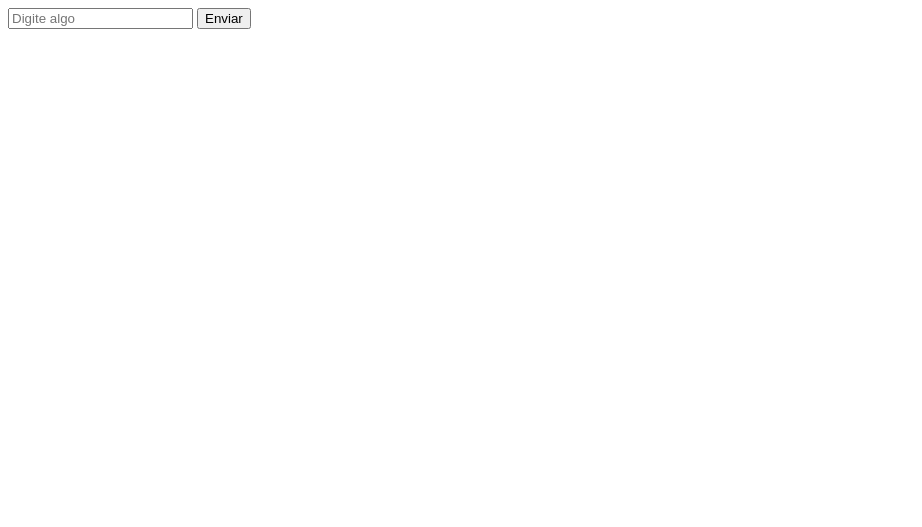
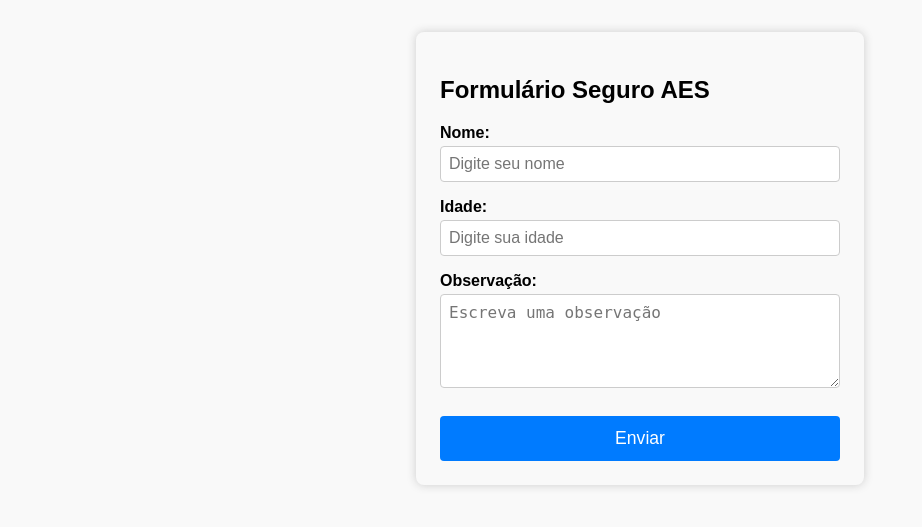
Before and after one commit to rafa-antoniassi/pocs, a Flask app: page / in a window 1280 px wide. Shown: the top 527 px of the page, without its empty margins (0-922 px from the left). Run offline with Flask 3, Linux system fonts and the light colour scheme.

Commit message:
Otimizando script

```diff
--- a/ia_pocs/project/app.py
+++ b/ia_pocs/project/app.py
@@ -1,13 +1,13 @@
+import json
 from base64 import b64decode
 
 from Crypto.Cipher import AES
-from Crypto.Util.Padding import unpad
-from flask import Flask, render_template, request
+from Crypto.Util.Padding import pad, unpad
+from flask import Flask, jsonify, render_template, request
 
 app = Flask(__name__)
 
-# A mesma chave usada no JS (16, 24 ou 32 bytes)
-SECRET_KEY = b"0123456789abcdef"
+SECRET_KEY = b"0123456789abcdef"  # 16 bytes para AES-128
 
 
 @app.route("/")
@@ -23,8 +23,9 @@ def submit():
 
     cipher = AES.new(SECRET_KEY, AES.MODE_CBC, iv)
     decrypted = unpad(cipher.decrypt(ciphertext), AES.block_size)
+    decrypted_json = json.loads(decrypted.decode())
 
-    return {"received": decrypted.decode()}, 200
+    return jsonify({"received": decrypted_json}), 200
 
 
 if __name__ == "__main__":
--- a/ia_pocs/project/static/script.js
+++ b/ia_pocs/project/static/script.js
@@ -1,12 +1,15 @@
 async function send() {
-  const msg = document.getElementById("message").value;
+  const nome = document.getElementById("nome").value;
+  const idade = document.getElementById("idade").value;
+  const obs = document.getElementById("obs").value;
 
-  // Chave e IV precisam ser as mesmas do servidor
+  const dataObj = { nome, idade, observacao: obs };
+  const dataStr = JSON.stringify(dataObj);
+
   const key = new TextEncoder().encode("0123456789abcdef"); // 16 bytes
   const iv = crypto.getRandomValues(new Uint8Array(16));
-
   const enc = new TextEncoder();
-  const data = enc.encode(msg);
+  const encoded = enc.encode(dataStr);
 
   const cryptoKey = await crypto.subtle.importKey(
     "raw",
@@ -19,19 +22,24 @@ async function send() {
   const encrypted = await crypto.subtle.encrypt(
     { name: "AES-CBC", iv: iv },
     cryptoKey,
-    data
+    encoded
   );
 
+  function toBase64(arr) {
+    return btoa(String.fromCharCode(...new Uint8Array(arr)));
+  }
+
   const payload = {
-    iv: btoa(String.fromCharCode(...iv)),
-    payload: btoa(String.fromCharCode(...new Uint8Array(encrypted)))
+    iv: toBase64(iv),
+    payload: toBase64(encrypted),
   };
 
   fetch("/submit", {
     method: "POST",
     headers: { "Content-Type": "application/json" },
-    body: JSON.stringify(payload)
+    body: JSON.stringify(payload),
   })
-  .then(res => res.json())
-  .then(data => alert("Servidor respondeu: " + data.received));
+    .then((res) => res.json())
+    .then((data) => alert("Servidor respondeu:\n" + JSON.stringify(data.received, null, 2)))
+    .catch((e) => alert("Erro: " + e));
 }
--- a/ia_pocs/project/templates/index.html
+++ b/ia_pocs/project/templates/index.html
@@ -1,11 +1,59 @@
 <!DOCTYPE html>
-<html lang="en">
+<html lang="pt-BR">
 <head>
-  <meta charset="UTF-8">
-  <title>Secure Form</title>
+  <meta charset="UTF-8" />
+  <title>Formulário Seguro AES</title>
+  <style>
+    body {
+      font-family: Arial, sans-serif;
+      max-width: 400px;
+      margin: 2rem auto;
+      background: #f9f9f9;
+      padding: 1.5rem;
+      border-radius: 8px;
+      box-shadow: 0 0 10px #ccc;
+    }
+    label {
+      display: block;
+      margin-top: 1rem;
+      font-weight: bold;
+    }
+    input, textarea {
+      width: 100%;
+      padding: 0.5rem;
+      margin-top: 0.25rem;
+      border: 1px solid #ccc;
+      border-radius: 4px;
+      font-size: 1rem;
+      box-sizing: border-box;
+    }
+    button {
+      margin-top: 1.5rem;
+      padding: 0.75rem;
+      width: 100%;
+      background: #007bff;
+      border: none;
+      color: white;
+      font-size: 1.1rem;
+      border-radius: 4px;
+      cursor: pointer;
+    }
+    button:hover {
+      background: #0056b3;
+    }
+  </style>
 </head>
 <body>
-  <input type="text" id="message" placeholder="Digite algo">
+  <h2>Formulário Seguro AES</h2>
+  <label for="nome">Nome:</label>
+  <input type="text" id="nome" placeholder="Digite seu nome" />
+
+  <label for="idade">Idade:</label>
+  <input type="number" id="idade" placeholder="Digite sua idade" />
+
+  <label for="obs">Observação:</label>
+  <textarea id="obs" rows="4" placeholder="Escreva uma observação"></textarea>
+
   <button onclick="send()">Enviar</button>
 
   <script src="/static/script.js"></script>
```
